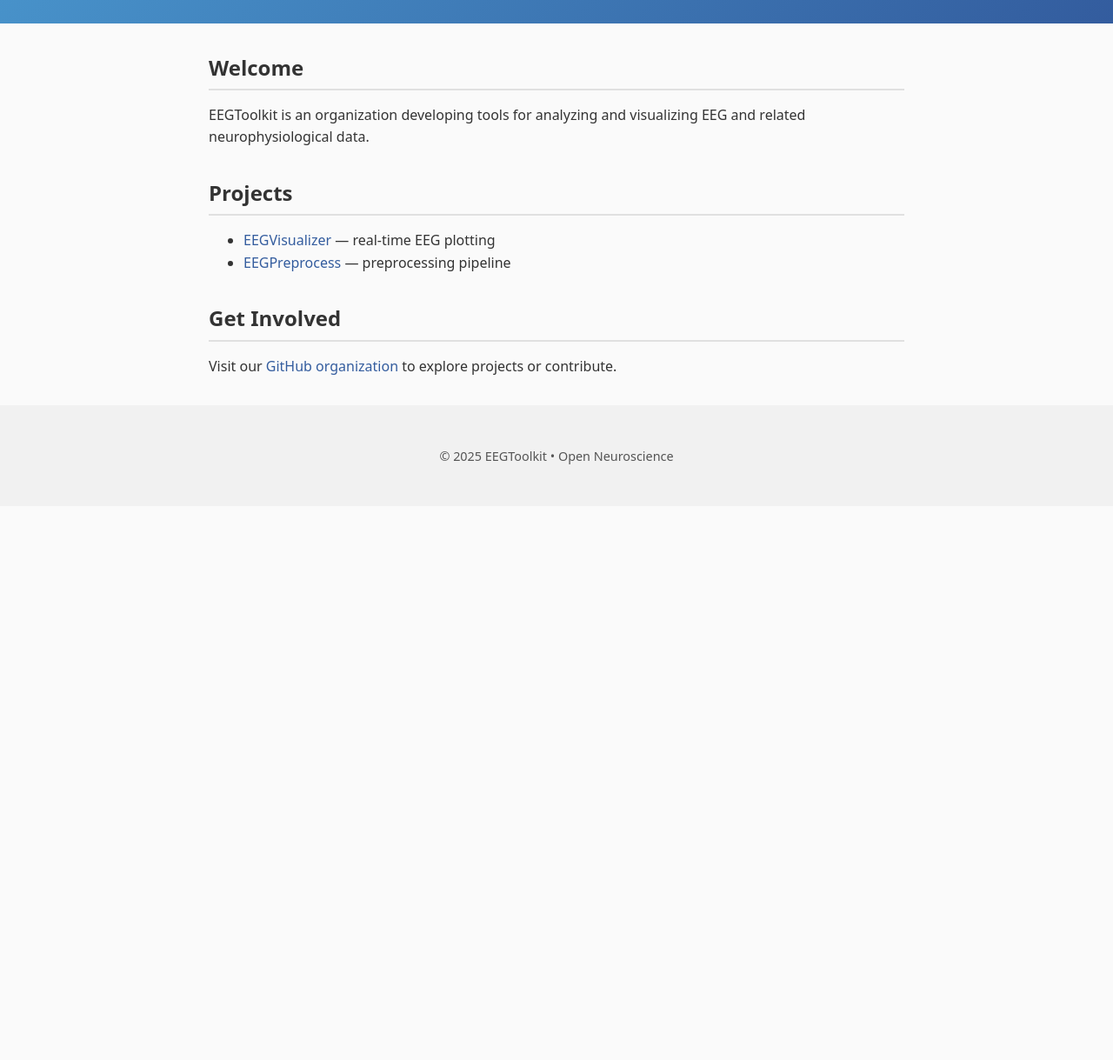
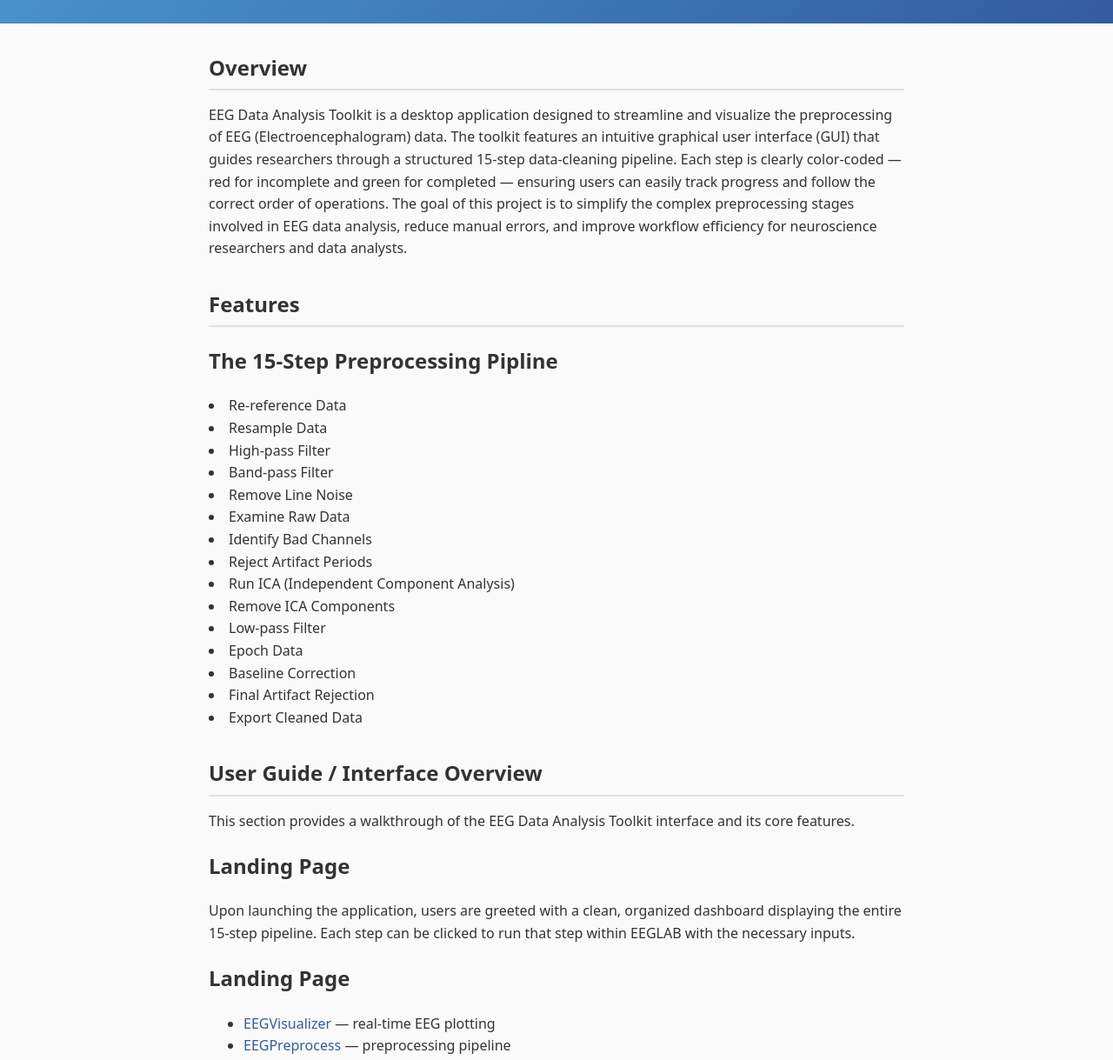
Before and after one commit to EEGToolkit/eegtoolkit.github.io, a plain HTML site: page index.html in a window 1280 px wide. Shown: the part 220-1439 px from the top of the page at 87% size. Before the commit the page ends 802 px from the top, so only its background shows below. Drawn offline with Linux system fonts and the light colour scheme.

Commit message:
Revise index.html for EEG Data Analysis Toolkit
Updated the content and structure of the index.html file to reflect the new features and user guide for the EEG Data Analysis Toolkit.

```diff
--- a/index.html
+++ b/index.html
@@ -14,28 +14,45 @@
 
   <main>
     <section class="intro">
-      <h2>Welcome</h2>
+      <h2>Overview</h2>
       <p>
-        EEGToolkit is an organization developing tools for
-        analyzing and visualizing EEG and related neurophysiological data.
+        EEG Data Analysis Toolkit is a desktop application designed to streamline and visualize the preprocessing of EEG (Electroencephalogram) data. The toolkit features an intuitive graphical user interface (GUI) that guides researchers through a structured 15-step data-cleaning pipeline. Each step is clearly color-coded — red for incomplete and green for completed — ensuring users can easily track progress and follow the correct order of operations.
+The goal of this project is to simplify the complex preprocessing stages involved in EEG data analysis, reduce manual errors, and improve workflow efficiency for neuroscience researchers and data analysts.
       </p>
     </section>
 
-    <section class="projects">
-      <h2>Projects</h2>
+    <section class="contact">
+      <h2>Features</h2>
+      <h1>The 15-Step Preprocessing Pipline</h1>
+      <li>Re-reference Data</li>
+      <li>Resample Data</li>
+      <li>High-pass Filter</li>
+      <li>Band-pass Filter</li>
+      <li>Remove Line Noise</li>
+      <li>Examine Raw Data</li>
+      <li>Identify Bad Channels</li>
+      <li>Reject Artifact Periods</li>
+      <li>Run ICA (Independent Component Analysis)</li>
+      <li>Remove ICA Components</li>
+      <li>Low-pass Filter</li>
+      <li>Epoch Data</li>
+      <li>Baseline Correction</li>
+      <li>Final Artifact Rejection</li>
+      <li>Export Cleaned Data</li>
+    </section>
+
+    <section class="User Guide / Interface Overview">
+      <h2>User Guide / Interface Overview</h2>
+      <p>This section provides a walkthrough of the EEG Data Analysis Toolkit interface and its core features.</p>
+      <h1>Landing Page</h1>
+      <p>Upon launching the application, users are greeted with a clean, organized dashboard displaying the entire 15-step pipeline. Each step can be clicked to run that step within EEGLAB with the necessary inputs.</p>
+      <h1>Landing Page</h1>
       <ul>
         <li><a href="https://github.com/EEGToolkit/EEGVisualizer">EEGVisualizer</a> — real-time EEG plotting</li>
         <li><a href="https://github.com/EEGToolkit/EEGPreprocess">EEGPreprocess</a> — preprocessing pipeline</li>
       </ul>
     </section>
 
-    <section class="contact">
-      <h2>Get Involved</h2>
-      <p>
-        Visit our <a href="https://github.com/EEGToolkit">GitHub organization</a>
-        to explore projects or contribute.
-      </p>
-    </section>
   </main>
 
   <footer>
```
